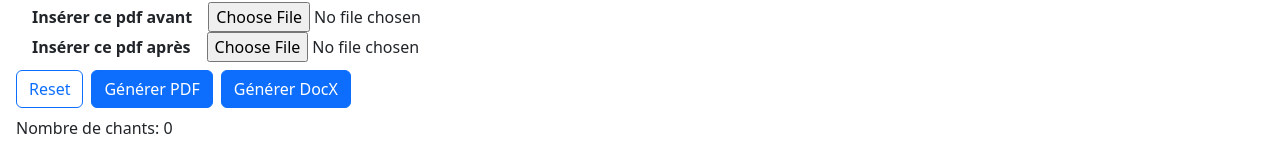
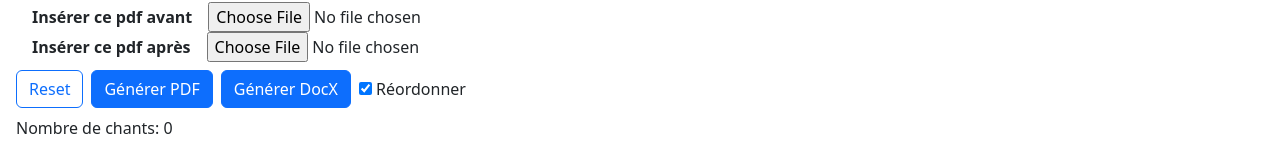
Before and after one commit to boutier/songbook, a Vue app: page / in a window 1280 px wide. Shown: the part 1280-1433 px from the top of the page. Built offline with nearby package versions, Linux system fonts and the light colour scheme.

Commit message:
Allow to not reorder songs.

```diff
--- a/src/App.vue
+++ b/src/App.vue
@@ -32,7 +32,7 @@ import SeparatorStyleInput from './components/SeparatorStyleInput.vue'
         </template> -->
       </VueMultiselect>
       <label class="my-auto ms-2">
-        <input type="checkbox" v-bind="landskape" @click="switchLandskape" value="newsletter" />
+        <input type="checkbox" :checked="landskape" @change="switchLandskape" value="newsletter" />
         Paysage
       </label>
     </div>
@@ -65,7 +65,12 @@ import SeparatorStyleInput from './components/SeparatorStyleInput.vue'
     <div class="d-flex justify-content-start">
       <div class="fw-bold mx-3 my-auto">Présentation</div>
       <label class="my-auto ms-2">
-        <input type="checkbox" v-model="oddFirstPage" value="newsletter" />
+        <input
+          type="checkbox"
+          :checked="oddFirstPage"
+          @change="oddFirstPage = !oddFirstPage"
+          value="newsletter"
+        />
         Première page impaire (les chants de la première page ne doivent pas être coupés sur la 2e)
       </label>
     </div>
@@ -129,6 +134,26 @@ import SeparatorStyleInput from './components/SeparatorStyleInput.vue'
       <button class="btn btn-outline-primary" @click="reset()">Reset</button>
       <button class="ms-2 btn btn-primary" @click="gen_pdf()">Générer PDF</button>
       <button class="ms-2 btn btn-primary" @click="gen_docx()">Générer DocX</button>
+      <label class="my-auto ms-2">
+        <input
+          type="checkbox"
+          :checked="packingMethod === 'auto'"
+          @change="packingMethod = packingMethod === 'auto' ? 'linear-split' : 'auto'"
+          value="newsletter"
+        />
+        Réordonner
+      </label>
+      <label class="my-auto ms-2" v-if="packingMethod !== 'auto'">
+        <input
+          type="checkbox"
+          :checked="packingMethod === 'linear-split'"
+          @change="
+            packingMethod = packingMethod === 'linear-no-split' ? 'linear-split' : 'linear-no-split'
+          "
+          value="newsletter"
+        />
+        Couper les chants
+      </label>
     </div>
 
     <div>Nombre de chants: {{ songs.length }}</div>
--- a/src/components/StyleInput.vue
+++ b/src/components/StyleInput.vue
@@ -37,7 +37,7 @@ export default {
     />
     <div class="me-3 my-auto">
       <label>
-        <input ref="toUpper" type="checkbox" @click="emit" :checked="style.toUpper" />
+        <input ref="toUpper" type="checkbox" @change="emit" :checked="style.toUpper" />
         majuscule
       </label>
     </div>
--- a/src/generator/bin-packing-2.ts
+++ b/src/generator/bin-packing-2.ts
@@ -198,6 +198,17 @@ export function naive_packing<T, TChunk>(
       if (!bins.lastBinIsEmpty()) bins.newBin()
       bins.addAndSplit(obj)
     }
+  }
+
+  return bins.bins
+}
+
+export function force_push_packing<T, TChunk>(
+  objects: ObjectToPack<T, TChunk>[],
+  bins: BinSet<T, TChunk>
+): Bin<T, TChunk>[] {
+  for (const obj of objects) {
+    bins.addAndSplit(obj)
   }
 
   return bins.bins
--- a/src/generator/formatter.ts
+++ b/src/generator/formatter.ts
@@ -399,7 +399,7 @@ export async function generate_bins(
   // Do some bin-packing (songs may be reordered)
   const packingFunction =
     packingMethod === 'linear-split'
-      ? Packing.naive_packing
+      ? Packing.force_push_packing
       : packingMethod === 'linear-no-split'
       ? Packing.naive_packing
       : Packing.packing1
```
